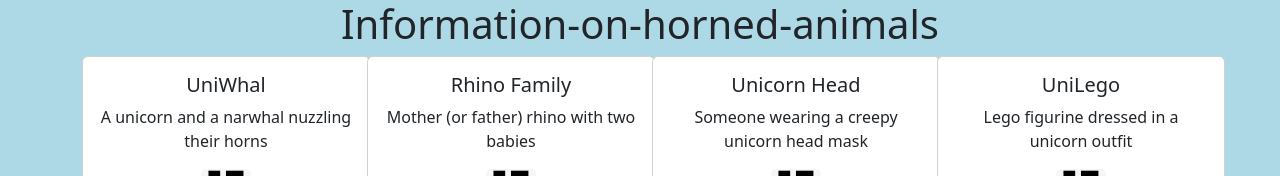
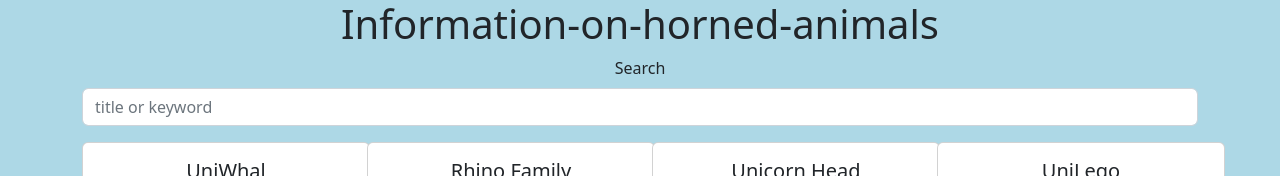
Before and after one commit to rpruazol/information-on-horned-animals, a React (Create React App) app: page / in a window 1280 px wide. Shown: the top 176 px of the page. Built offline with nearby package versions, Linux system fonts and the light colour scheme.

Commit message:
fuzzy search

```diff
--- a/src/Main.js
+++ b/src/Main.js
@@ -4,12 +4,35 @@
 import Col from 'react-bootstrap/Col';
 import Row from 'react-bootstrap/Row';
 import Container from 'react-bootstrap/Container';
+import SearchForm from './SearchForm';
 
 
 
 export default class Main extends React.Component {
+	constructor(props) {
+		super(props)
+		this.state = {
+			query: null
+		}
+	}
+	filterResults = (query) => {
+		const re = new RegExp(query, 'i')
+		const outputArray = hornedArray.filter(obj => {
+			return re.test(obj.title) || re.test(obj.keyword)
+		})
+		this.setState({ query: outputArray })
+
+
+	}
 	render() {
-		const renderedHornArray = hornedArray.map(value => {
+		const outputArray = this.state.query === null ? hornedArray : this.state.query
+		return (
+			<Container>
+				<SearchForm
+					filterResults={this.filterResults}
+				/>
+				<Row xs={1} sm={2} md={3} lg={4} className="g-4">
+					{outputArray.map(value => {
 							return (
 								<Col>
 									<HornedBeast
@@ -25,10 +48,7 @@
 								</Col>
 							)
 						})
-		return (
-			<Container>
-				<Row xs={1} sm={2} md={3} lg={4} className="g-4">
-					{renderedHornArray}
+					}
 				</Row>
 			</Container>
 
--- /dev/null
+++ b/src/SearchForm.js
@@ -0,0 +1,29 @@
+import React from 'react';
+import Button from 'react-bootstrap/Button';
+import Form from 'react-bootstrap/Form';
+
+export default class SearchForm extends React.Component {
+    constructor(props) {
+        super(props)
+
+        this.state = {
+            query: null
+        }
+    }
+
+    getQuery = (e) => {
+        this.setState({query: e.target.value}, () => {
+            this.props.filterResults(this.state.query)
+        })
+    }
+    render() {
+        return (
+            <>
+                <Form.Group className="mb-3" controlId="formBasicPassword">
+                    <Form.Label>Search</Form.Label>
+                    <Form.Control type="search" placeholder="title or keyword" onChange={this.getQuery} />
+                </Form.Group>
+            </>
+        )
+    }
+}
```
Also changed, not shown: 1 other file (tests, documents, lock files or other folders). Lines whose indentation alone changed are shown as unchanged.
